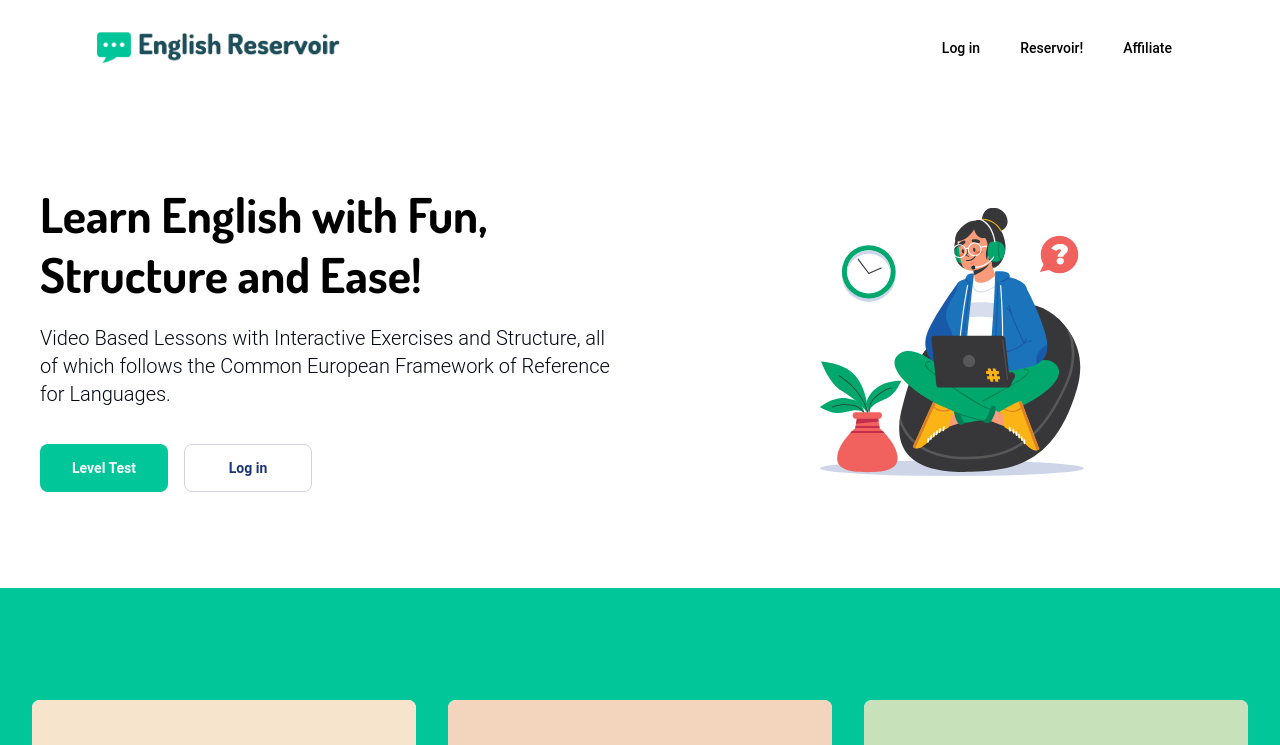
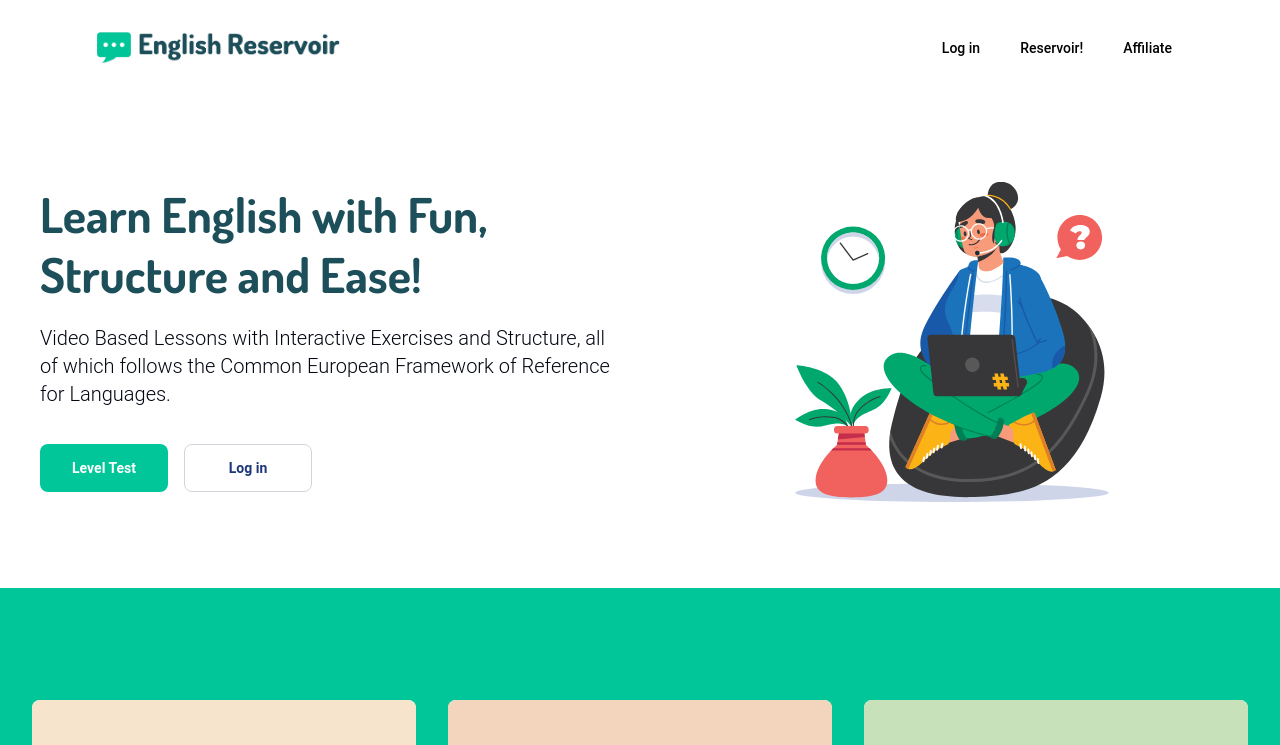
Before and after one commit to Thomas-Delany/Subdomain-with-React, a React (Vite) app: page / in a window 1280 px wide. Shown: the top 745 px of the page. Built offline with nearby package versions, Linux system fonts and the light colour scheme.

Commit message:
Hero.jsx edited with tailwind

```diff
--- a/src/components/Hero.jsx
+++ b/src/components/Hero.jsx
@@ -6,7 +6,7 @@ function Hero() {
     <section className="bg-white">
       <div className="grid max-w-screen-xl px-4 py-8 mx-auto lg:gap-8 xl:gap-0 lg:grid-cols-12 lg:py-16 flex justify-between items-center">
         <div className="mr-auto lg:col-span-6 mx-auto p-6 sm:flex sm:flex-col">
-          <h1 className="max-w-2xl mb-5 text-5xl tracking-normal leading-tight text-black text-[#1C4F59] font-bold font-dosis text-center md:text-left">
+          <h1 className="max-w-2xl mb-5 text-5xl tracking-normal leading-tight text-[#1C4F59] font-bold font-dosis text-center md:text-left">
             Learn English with Fun, Structure and Ease!
           </h1>
           <p className="hidden md:block max-w-2xl mb-4 font-light font-roboto text-gray-950 lg:mb-8 md:text-lg lg:text-xl text-left">
@@ -34,10 +34,10 @@ function Hero() {
           </div>
         </div>
 
-        <div className="hidden lg:col-span-6 lg:flex justify-center items-center mx-auto">
+        <div className="hidden lg:col-span-6 lg:flex justify-center items-center mx-auto h-80">
           <img
             src="/src/assets/category-2.svg"
-            className=""
+            className="w-full h-full object-contain"
             alt="english courses"
           ></img>
         </div>
```
